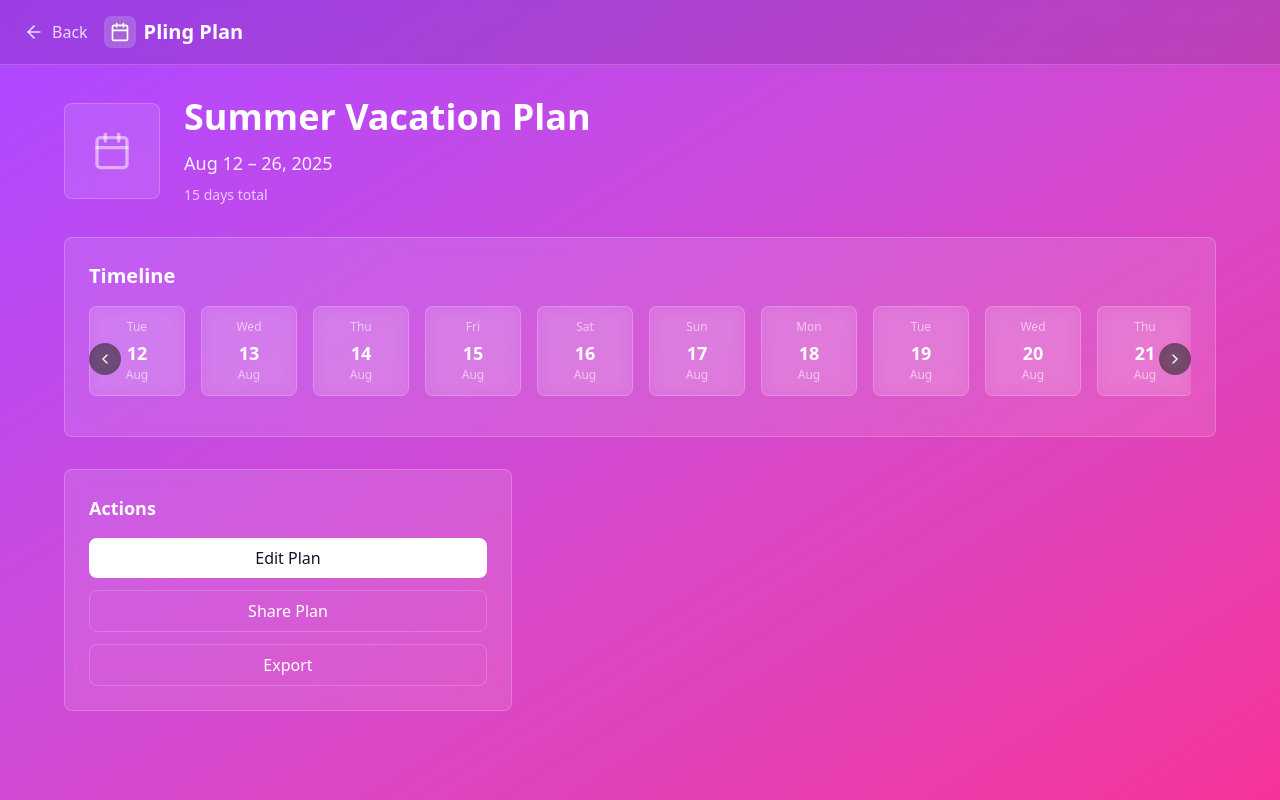
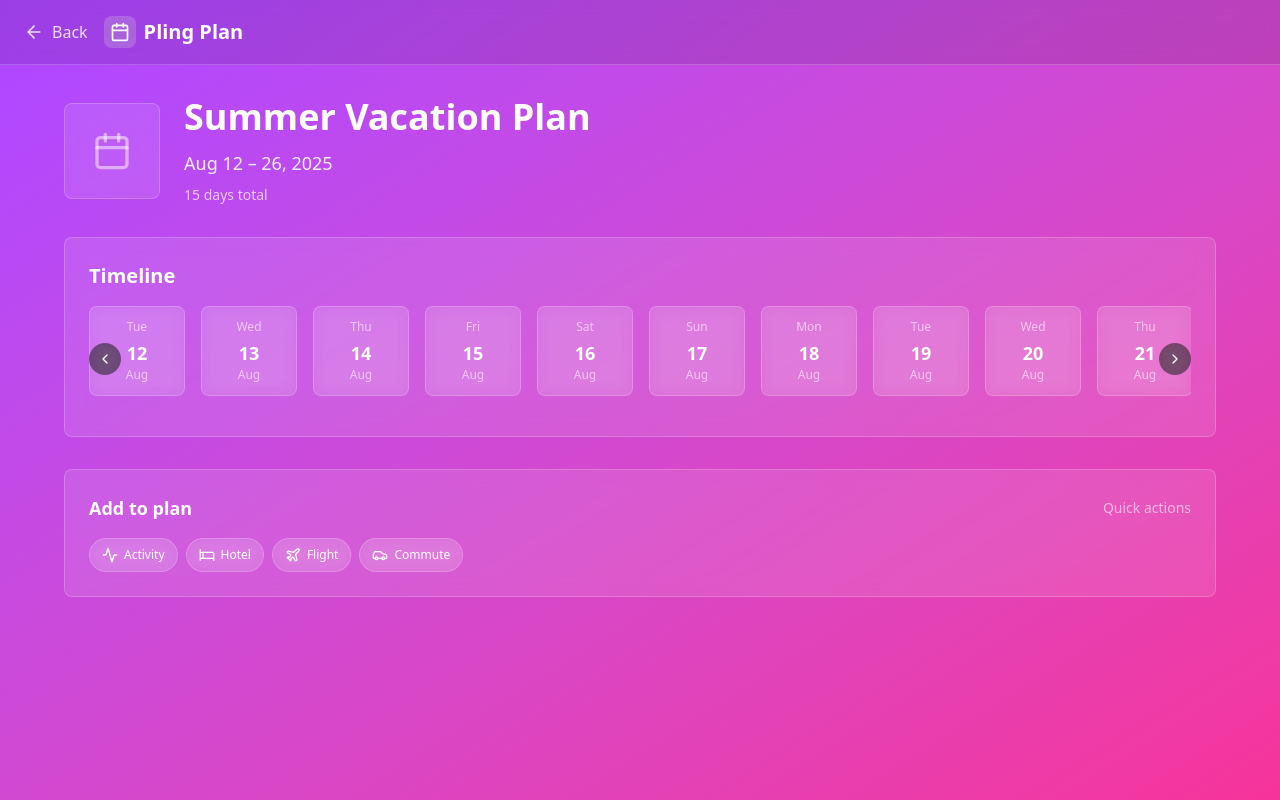
Before and after one commit to racsomnio/pling-plan, a Next.js app: page /plan/manage/1 in a window 1280 px wide. Built offline with nearby package versions, Linux system fonts and the light colour scheme.

Commit message:
Pill actions

```diff
--- a/src/app/plan/manage/[id]/page.tsx
+++ b/src/app/plan/manage/[id]/page.tsx
@@ -1,7 +1,7 @@
 "use client";
 
 import { useState, useEffect } from "react";
-import { ArrowLeft, Calendar, ChevronLeft, ChevronRight } from "lucide-react";
+import { ArrowLeft, Calendar, ChevronLeft, ChevronRight, Activity, Bed, Plane, Car } from "lucide-react";
 import Link from "next/link";
 
 interface Plan {
@@ -189,19 +189,37 @@ export default function PlanManagePage({ params }: { params: Promise<{ id: strin
             </div>
           </div>
 
-          {/* Actions */}
+          {/* Add to plan */}
           <div className="mt-8">
-            <div className="bg-white/10 backdrop-blur rounded-lg p-4 sm:p-6 border border-white/20 max-w-md">
-              <h3 className="text-lg font-semibold text-white mb-4">Actions</h3>
-              <div className="space-y-3">
-                <button className="w-full bg-white text-gray-900 py-2 px-4 rounded-lg font-medium hover:bg-gray-100 transition-colors">
-                  Edit Plan
+            <div className="bg-white/10 backdrop-blur rounded-lg p-4 sm:p-6 border border-white/20">
+              <div className="flex items-center justify-between mb-4">
+                <h3 className="text-lg font-semibold text-white">Add to plan</h3>
+                <span className="text-white/60 text-sm">Quick actions</span>
+              </div>
+              <div className="flex flex-wrap gap-2">
+                <button
+                  className="inline-flex items-center gap-1.5 rounded-full bg-white/10 backdrop-blur px-3 py-2 text-xs font-medium text-white border border-white/20 hover:bg-white/15 transition-colors focus:outline-none focus-visible:ring-2 focus-visible:ring-white/30"
+                  aria-label="Add activity"
+                >
+                  <Activity className="w-4 h-4 text-white" /> Activity
                 </button>
-                <button className="w-full border border-white/20 text-white py-2 px-4 rounded-lg font-medium hover:bg-white/10 transition-colors">
-                  Share Plan
+                <button
+                  className="inline-flex items-center gap-1.5 rounded-full bg-white/10 backdrop-blur px-3 py-2 text-xs font-medium text-white border border-white/20 hover:bg-white/15 transition-colors focus:outline-none focus-visible:ring-2 focus-visible:ring-white/30"
+                  aria-label="Add hotel"
+                >
+                  <Bed className="w-4 h-4 text-white" /> Hotel
                 </button>
-                <button className="w-full border border-white/20 text-white py-2 px-4 rounded-lg font-medium hover:bg-white/10 transition-colors">
-                  Export
+                <button
+                  className="inline-flex items-center gap-1.5 rounded-full bg-white/10 backdrop-blur px-3 py-2 text-xs font-medium text-white border border-white/20 hover:bg-white/15 transition-colors focus:outline-none focus-visible:ring-2 focus-visible:ring-white/30"
+                  aria-label="Add flight"
+                >
+                  <Plane className="w-4 h-4 text-white" /> Flight
+                </button>
+                <button
+                  className="inline-flex items-center gap-1.5 rounded-full bg-white/10 backdrop-blur px-3 py-2 text-xs font-medium text-white border border-white/20 hover:bg-white/15 transition-colors focus:outline-none focus-visible:ring-2 focus-visible:ring-white/30"
+                  aria-label="Add commute"
+                >
+                  <Car className="w-4 h-4 text-white" /> Commute
                 </button>
               </div>
             </div>
```
